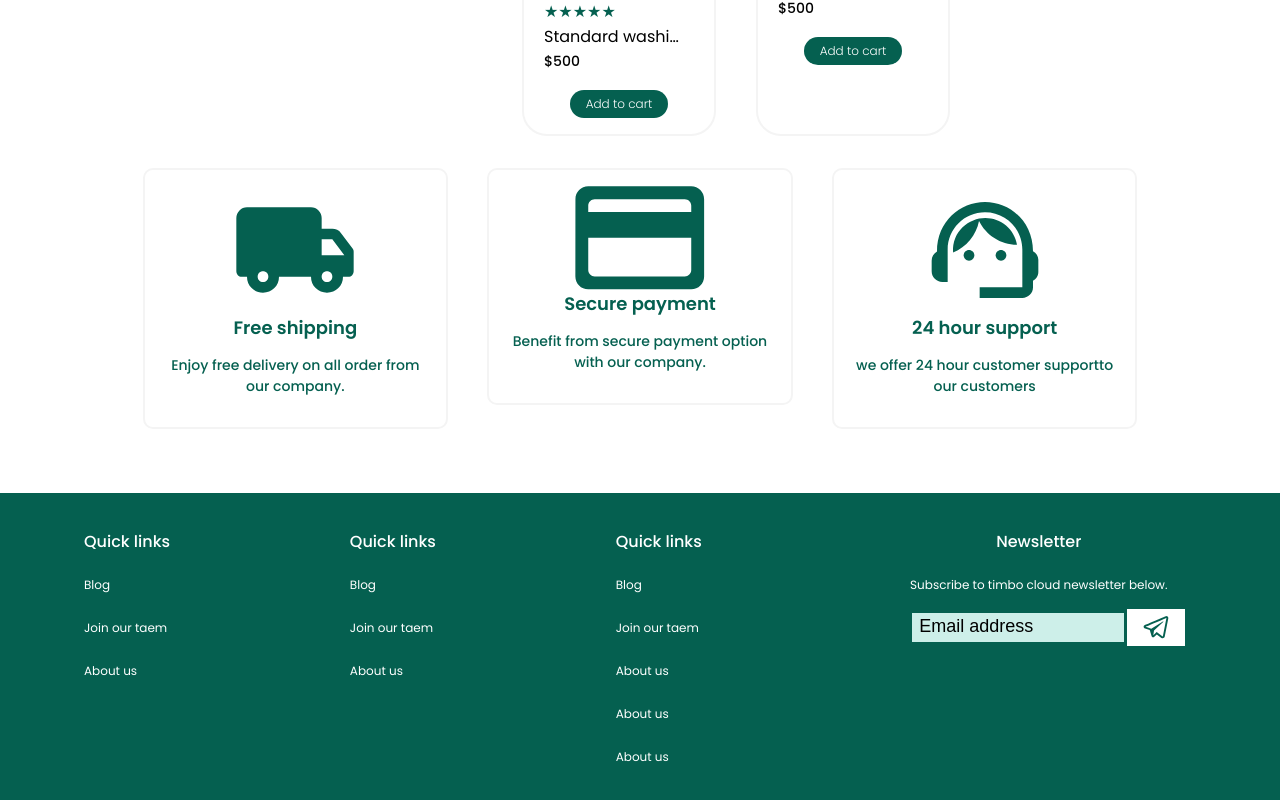
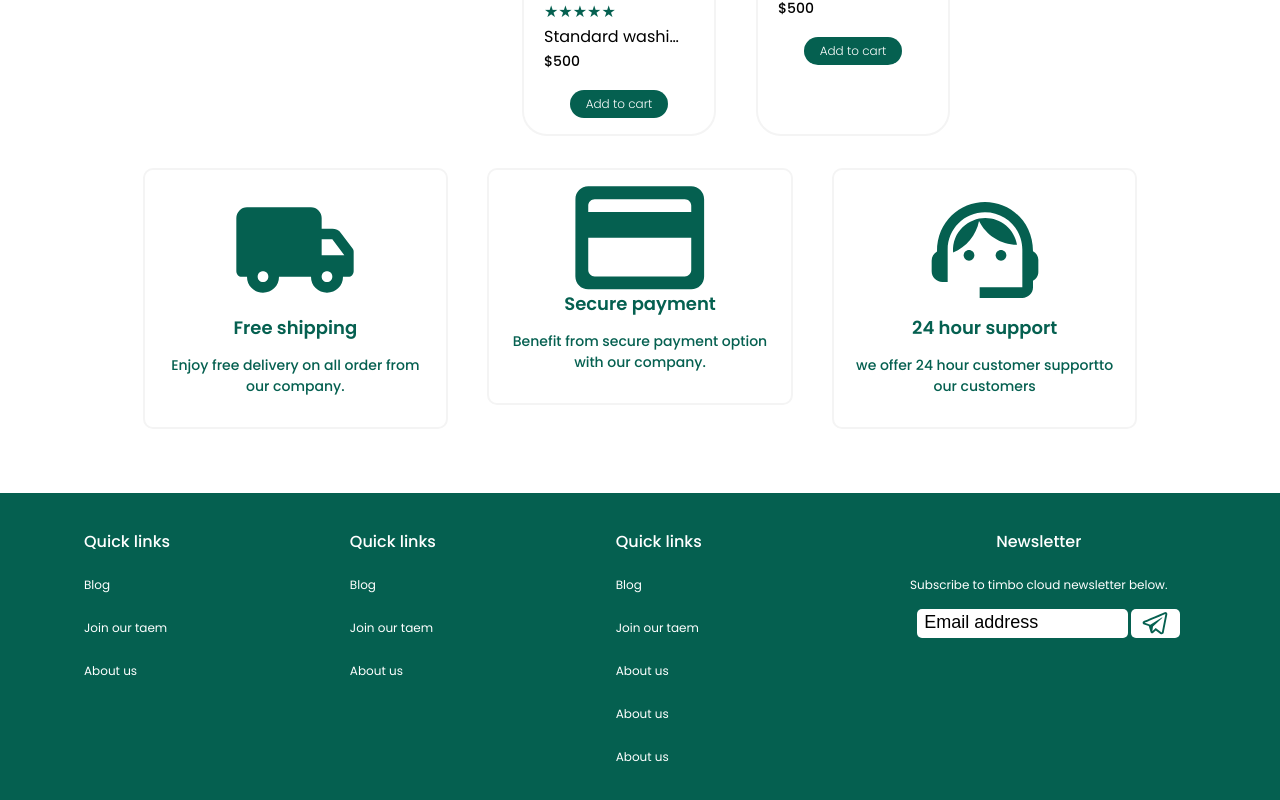
Before and after one commit to Promiseejiro/HNG2, a React (Create React App) app: page / in a window 1280 px wide. Shown: the part 3240-4040 px from the top of the page. Built offline with nearby package versions, Linux system fonts and the light colour scheme.

Commit message:
new commit

```diff
--- a/src/Compnent/Footer/index.module.css
+++ b/src/Compnent/Footer/index.module.css
@@ -37,10 +37,11 @@
   margin-left: 20px;
   padding: 7px;
   width: 100%;
-  background-color: var(--main-color-faint);
+  background-color: white;
   display: flex;
   align-items: center;
   justify-content: center;
+  border-radius: 5px;
 }
 
 .footer_input::placeholder {
@@ -50,12 +51,13 @@
 }
 
 .subcribe_btn {
-  padding: 7px;
-  width: 65px;
+  padding: 3px;
+  width: 63px;
   background-color: var(--white-color);
   display: flex;
   align-items: center;
   justify-content: center;
+  border-radius: 5px;
 }
 
 @media (max-width: 768px) {
```
